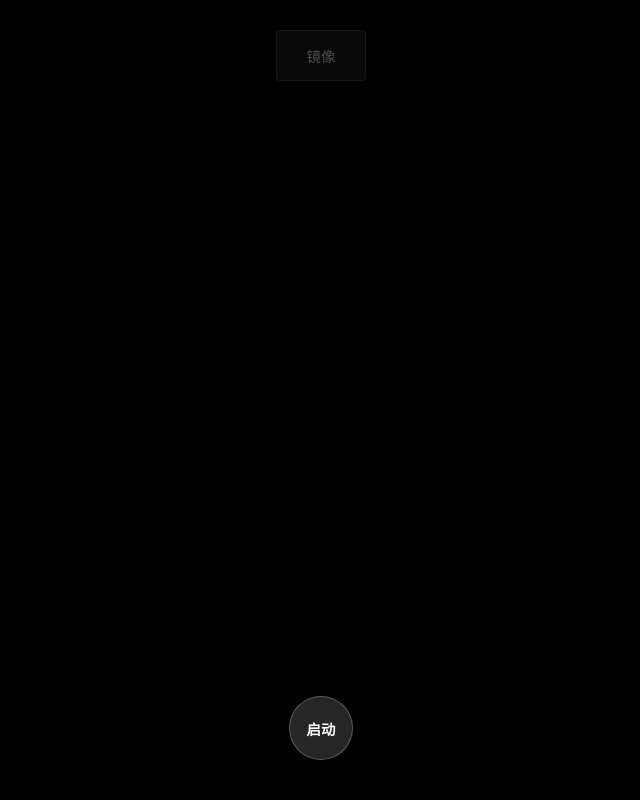
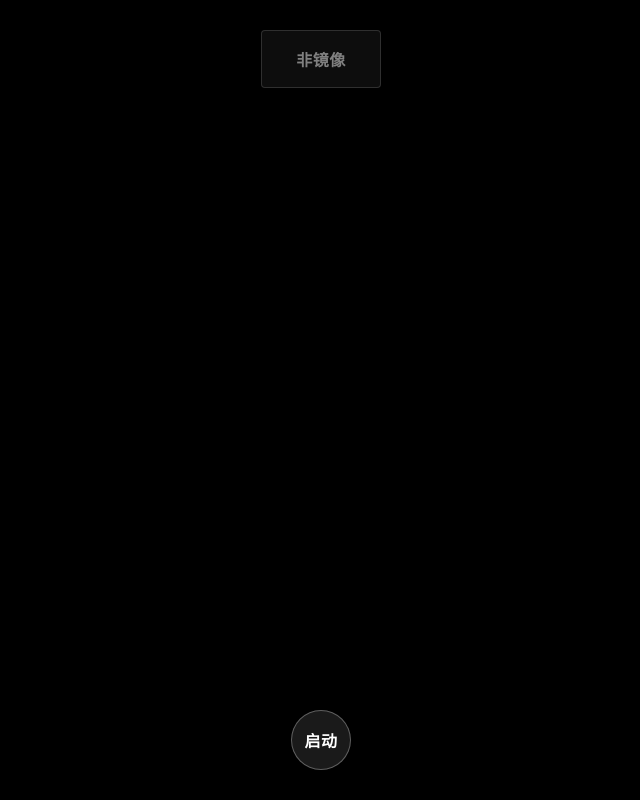
Before and after one commit to Jacen789/jacen789.github.io, a plain HTML site: page camera-pwa/index.html in a window 1280 px wide. Shown: the whole page, without its empty margins (319-959 px from the left). Drawn offline with Linux system fonts and the light colour scheme.

Commit message:
[camera-pwa] fix bug

```diff
--- a/camera-pwa/app.js
+++ b/camera-pwa/app.js
@@ -175,10 +175,10 @@ class CameraApp {
 
         if (this.isMirrored) {
             this.video.style.transform = 'scaleX(-1)';
-            this.mirrorBtn.textContent = '非镜像';
+            this.mirrorBtn.textContent = '镜像';
         } else {
             this.video.style.transform = 'scaleX(1)';
-            this.mirrorBtn.textContent = '镜像';
+            this.mirrorBtn.textContent = '非镜像';
         }
     }
 
@@ -228,12 +228,16 @@ class CameraApp {
      * @param {HTMLCanvasElement} canvas - canvas元素
      */
     drawVideoFrame(ctx, canvas) {
+        ctx.save(); // 保存当前变换状态
+
         if (this.isMirrored) {
             ctx.scale(-1, 1);
             ctx.drawImage(this.video, -canvas.width, 0, canvas.width, canvas.height);
         } else {
             ctx.drawImage(this.video, 0, 0, canvas.width, canvas.height);
         }
+
+        ctx.restore(); // 恢复变换状态
     }
 
     /**
--- a/camera-pwa/index.html
+++ b/camera-pwa/index.html
@@ -10,13 +10,13 @@
 </head>
 <body>
     <div class="container">
-            <div class="camera-container">
-                <video id="video" autoplay muted playsinline></video>
-                <div id="error-message" class="error-message">无法访问摄像头，请检查权限设置</div>
-            </div>
+        <div class="camera-container">
+            <video id="video" autoplay muted playsinline></video>
+            <div id="error-message" class="error-message">无法访问摄像头，请检查权限设置</div>
+        </div>
 
         <div class="top-controls">
-            <button id="mirror-btn" class="btn btn-mirror" disabled>镜像</button>
+            <button id="mirror-btn" class="btn btn-mirror" disabled>非镜像</button>
         </div>
 
         <div class="bottom-controls">
--- a/camera-pwa/styles.css
+++ b/camera-pwa/styles.css
@@ -58,103 +58,67 @@ body {
 
 .top-controls {
     position: fixed;
-    top: 30px;
+    top: 20px;
     left: 50%;
     transform: translateX(-50%);
     z-index: 1000;
-    display: flex;
-    gap: 12px;
-    align-items: center;
+    padding: 10px;
 }
 
 .bottom-controls {
     position: fixed;
-    bottom: 40px;
+    bottom: 30px;
     left: 50%;
     transform: translateX(-50%);
     z-index: 1000;
-    display: flex;
-    flex-direction: column;
-    gap: 12px;
-    align-items: center;
-    padding: 0 20px;
 }
 
 .btn {
-    padding: 14px 28px;
-    border: none;
+    padding: 16px 32px;
+    border: 1px solid rgba(255, 255, 255, 0.3);
     border-radius: 4px;
-    font-size: 0.9rem;
-    font-weight: 500;
+    background: rgba(255, 255, 255, 0.1);
+    color: white;
     cursor: pointer;
-    transition: all 0.2s ease;
-    min-width: 90px;
-    background: rgba(255, 255, 255, 0.08);
-    color: white;
-    border: 1px solid rgba(255, 255, 255, 0.15);
-    backdrop-filter: blur(10px);
+    font-size: 16px;
+    font-weight: 600;
+    min-width: 120px;
+    text-align: center;
+    display: inline-block;
+    letter-spacing: 0.5px;
 }
 
 .btn:hover:not(:disabled) {
     background: rgba(255, 255, 255, 0.2);
-    transform: translateY(-1px);
-}
-
-.btn:active:not(:disabled) {
-    transform: translateY(0);
 }
 
 .btn:disabled {
-    opacity: 0.3;
+    opacity: 0.5;
     cursor: not-allowed;
-    transform: none;
 }
 
-.btn-main {
-    background: rgba(255, 255, 255, 0.12);
-    color: white;
-    border: 1px solid rgba(255, 255, 255, 0.2);
+/* 镜像按钮优化点击区域 */
+.btn:not(.btn-circle) {
+    display: flex;
+    align-items: center;
+    justify-content: center;
 }
 
-.btn-main:hover:not(:disabled) {
-    background: rgba(255, 255, 255, 0.18);
-}
-
-.btn-mirror {
-    background: rgba(255, 255, 255, 0.12);
-    color: white;
-    border: 1px solid rgba(255, 255, 255, 0.2);
-}
-
-.btn-mirror:hover:not(:disabled) {
-    background: rgba(255, 255, 255, 0.18);
-}
-
-/* 圆形按钮样式 */
 .btn-circle {
-    width: 64px;
-    height: 64px;
+    width: 60px;
+    height: 60px;
+    min-width: 60px;
+    min-height: 60px;
     border-radius: 50%;
     padding: 0;
     display: flex;
     align-items: center;
     justify-content: center;
-    font-size: 0.9rem;
+    font-size: 16px;
     font-weight: 600;
-    min-width: 64px;
-    background: rgba(255, 255, 255, 0.15);
-    border: 1px solid rgba(255, 255, 255, 0.25);
-    backdrop-filter: blur(10px);
+    letter-spacing: 0.5px;
 }
 
-.btn-circle:hover:not(:disabled) {
-    background: rgba(255, 255, 255, 0.22);
-    transform: translateY(-2px);
-}
-
-.btn-circle:active:not(:disabled) {
-    transform: translateY(0);
-}
 
 .btn-circle.loading::after {
     width: 18px;
@@ -235,15 +199,20 @@ body {
     }
 
     .btn {
-        font-size: 0.85rem;
+        font-size: 1rem;
+        font-weight: 600;
         padding: 10px 20px;
+        letter-spacing: 0.3px;
     }
 
     .btn-circle {
         width: 58px;
         height: 58px;
         min-width: 58px;
-        font-size: 0.8rem;
+        min-height: 58px;
+        font-size: 1rem;
+        font-weight: 600;
+        letter-spacing: 0.3px;
     }
 
     .error-message {
@@ -263,15 +232,20 @@ body {
     }
 
     .btn {
-        font-size: 0.8rem;
+        font-size: 0.9rem;
+        font-weight: 600;
         padding: 8px 16px;
+        letter-spacing: 0.2px;
     }
 
     .btn-circle {
         width: 52px;
         height: 52px;
         min-width: 52px;
-        font-size: 0.75rem;
+        min-height: 52px;
+        font-size: 0.9rem;
+        font-weight: 600;
+        letter-spacing: 0.2px;
     }
 
     .error-message {
```
